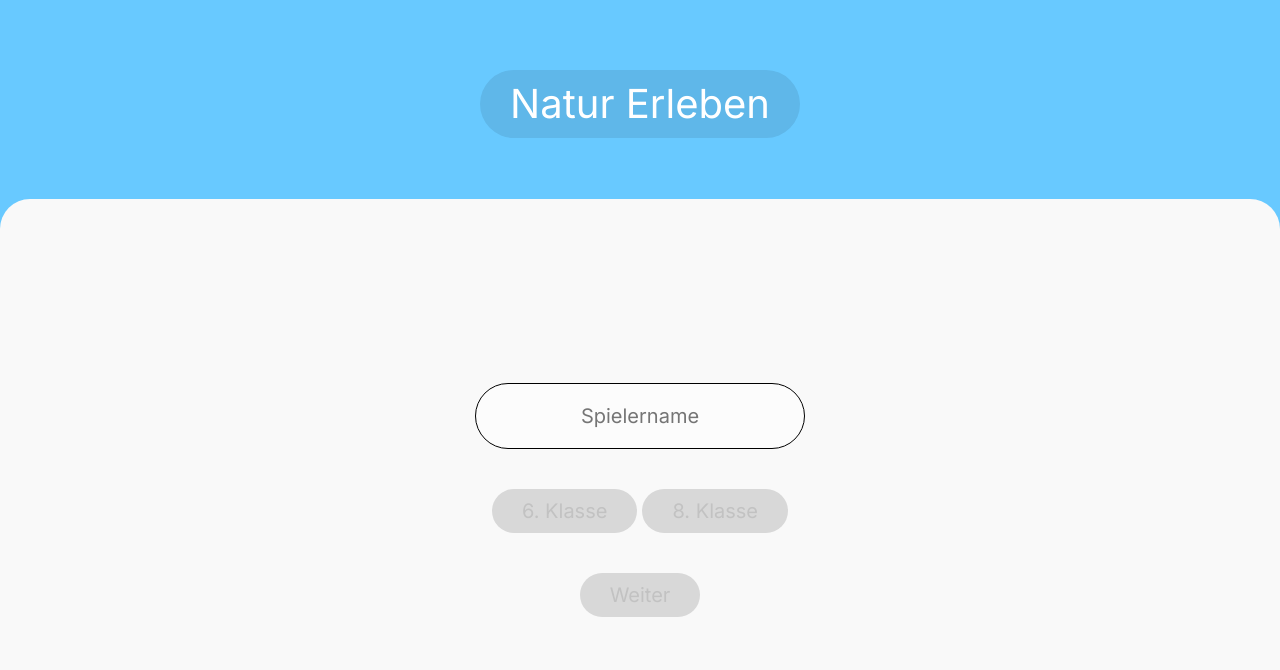
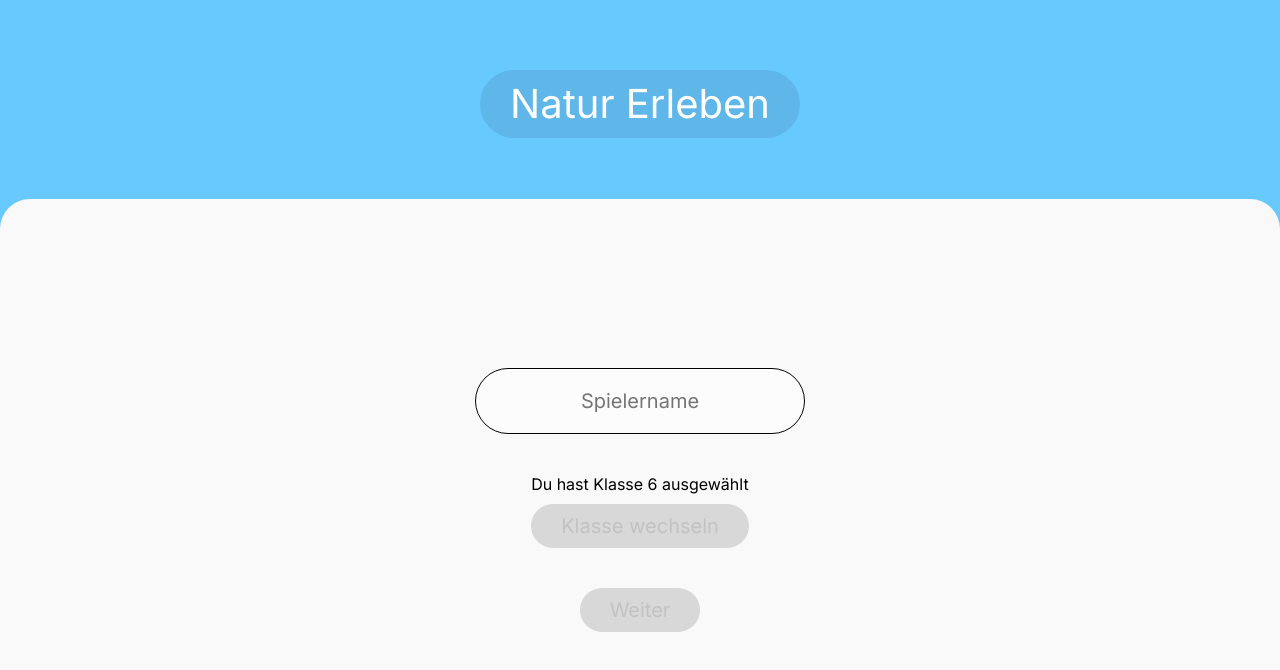
Before and after one commit to BubaInc/natur-erleben, a Next.js app in the folder natur-erleben/: page / in a window 1280 px wide. Both pictures are taken after a click on the button "SPIEL ERÖFFNEN". Shown: the top 670 px of the page. Built offline with nearby package versions, Linux system fonts and the light colour scheme.

Commit message:
grade system

```diff
--- a/natur-erleben/components/Button/Button.tsx
+++ b/natur-erleben/components/Button/Button.tsx
@@ -6,12 +6,14 @@ export default function Button({
   children,
   disabled,
   red,
+  onlyDisabledColoring,
 }: {
   onClick?: MouseEventHandler<HTMLButtonElement>;
   className?: string;
   children?: any;
   disabled?: boolean;
   red?: boolean;
+  onlyDisabledColoring?: boolean;
 }) {
   return (
     <>
@@ -23,9 +25,13 @@ export default function Button({
           font-size: 20px;
           line-height: 24px;
           text-align: center;
-          color: ${disabled ? "#C2C2C2" : "#FFFFFF"};
+          color: ${disabled || onlyDisabledColoring ? "#C2C2C2" : "#FFFFFF"};
 
-          background: ${red ? "red" : disabled ? "#D8D8D8" : "#68c9ff"};
+          background: ${red
+            ? "red"
+            : disabled || onlyDisabledColoring
+            ? "#D8D8D8"
+            : "#68c9ff"};
           border-radius: 50px;
           padding: 10px 30px;
           border: none;
--- a/natur-erleben/pages/index.tsx
+++ b/natur-erleben/pages/index.tsx
@@ -31,14 +31,17 @@ const Home: NextPage = () => {
   type Step = "start" | "create" | "join";
   const [step, setStep] = useState<Step>("start");
 
-  const [sixthGrade, setSixthGrade] = useState(false);
+  const [sixthGrade, setSixthGrade] = useState(true);
 
   // Gets called whenever the user clicks the "continue" button
   const onCreateGameClick = async () => {
     if (step == "create") {
       // Create a new game
       const id = await generateNewGameId();
-      await uploadGameData(id, new GameData(id, playerName, 0, {}));
+      await uploadGameData(
+        id,
+        new GameData(id, playerName, 0, {}, sixthGrade ? "6" : "8")
+      );
       const newPlayer = push(reference("games/" + id + "/players"));
       await set(newPlayer, new Player(playerName, 0, false, "none"));
       init(playerName, id);
@@ -101,11 +104,9 @@ const Home: NextPage = () => {
             error={invalidPlayerName}
           />
           <div className={styles.gradeContainer}>
-            <Button disabled={!sixthGrade} onClick={() => setSixthGrade(true)}>
-              6. Klasse
-            </Button>
-            <Button disabled={sixthGrade} onClick={() => setSixthGrade(false)}>
-              8. Klasse
+            <p>Du hast Klasse {sixthGrade ? "6" : "8"} ausgewählt</p>
+            <Button onClick={() => setSixthGrade(!sixthGrade)}>
+              Klasse wechseln
             </Button>
           </div>
           <SpinnerButton
--- a/natur-erleben/styles/Home.module.css
+++ b/natur-erleben/styles/Home.module.css
@@ -23,5 +23,6 @@
 
 .gradeContainer {
   display: flex;
-  gap: 5px;
+  flex-direction: column;
+  gap: 10px;
 }
--- a/natur-erleben/util/Firebase.ts
+++ b/natur-erleben/util/Firebase.ts
@@ -1,51 +1,59 @@
-import { initializeApp } from "firebase/app"
-import { get, getDatabase, onValue, ref, set } from "firebase/database"
-import { Dispatch, SetStateAction, useEffect, useState } from "react"
+import { initializeApp } from "firebase/app";
+import { get, getDatabase, onValue, ref, set } from "firebase/database";
+import { useState } from "react";
 
 const firebaseConfig = {
   databaseURL:
     "https://natur-erleben-221d4-default-rtdb.europe-west1.firebasedatabase.app/",
-}
+};
 
-export const app = initializeApp(firebaseConfig)
-export const database = getDatabase(app)
+export const app = initializeApp(firebaseConfig);
+export const database = getDatabase(app);
 
 export class GameData {
-  gameId: string
-  host: string
-  stage: number
-  players: any
-  constructor(gameId: string, host: string, stage: number, players: any) {
-    this.gameId = gameId
-    this.host = host
-    this.stage = stage
-    this.players = players
+  gameId: string;
+  host: string;
+  stage: number;
+  players: any;
+  grade: "6" | "8";
+  constructor(
+    gameId: string,
+    host: string,
+    stage: number,
+    players: any,
+    grade: "6" | "8"
+  ) {
+    this.gameId = gameId;
+    this.host = host;
+    this.stage = stage;
+    this.players = players;
+    this.grade = grade;
   }
 }
 
 export class Player {
-  name: string
-  numberCorrect: number
-  ready: boolean
-  answerStatus: "none" | "correct" | "wrong" | "timeout"
+  name: string;
+  numberCorrect: number;
+  ready: boolean;
+  answerStatus: "none" | "correct" | "wrong" | "timeout";
   constructor(
     name: string,
     numberCorrect: number,
     ready: boolean,
     answerStatus: "none" | "correct" | "wrong" | "timeout"
   ) {
-    this.name = name
-    this.numberCorrect = numberCorrect
-    this.ready = ready
-    this.answerStatus = answerStatus
+    this.name = name;
+    this.numberCorrect = numberCorrect;
+    this.ready = ready;
+    this.answerStatus = answerStatus;
   }
 }
 
 export const downloadGameData = async (gameId: string) =>
-  (await get(ref(database, "games/" + gameId))).val() as GameData
+  (await get(ref(database, "games/" + gameId))).val() as GameData;
 
 export const uploadGameData = async (gameId: string, data: GameData) =>
-  await set(ref(database, "games/" + gameId), data)
+  await set(ref(database, "games/" + gameId), data);
 
 export const downloadPlayerData = async (gameId: string, player: string) => {
   return (
@@ -58,8 +66,8 @@ export const downloadPlayerData = async (gameId: string, player: string) => {
           findPlayerId(await downloadGameData(gameId), player)
       )
     )
-  ).val()
-}
+  ).val();
+};
 
 export const uploadPlayerData = async (
   gameId: string,
@@ -75,31 +83,31 @@ export const uploadPlayerData = async (
         findPlayerId(await downloadGameData(gameId), player)
     ),
     data
-  )
+  );
 
-export const reference = (path: string) => ref(database, path)
+export const reference = (path: string) => ref(database, path);
 
 export const findPlayerId = (gameData: GameData, playerName: string) =>
   Object.keys(gameData.players).filter(
     (key) => gameData.players[key].name == playerName
-  )[0]
+  )[0];
 
 export const useSync = <Type>(defaultValue: Type) => {
-  const [state, setState] = useState<Type>(defaultValue)
+  const [state, setState] = useState<Type>(defaultValue);
   async function setup(path: string, onValueChange?: (newValue: Type) => void) {
-    const valueRef = reference(path)
-    const data = await get(valueRef)
-    if (!data.exists()) return
-    setState(data.val())
+    const valueRef = reference(path);
+    const data = await get(valueRef);
+    if (!data.exists()) return;
+    setState(data.val());
     onValue(valueRef, (snapshot) => {
-      if (snapshot.exists()) setState(snapshot.val())
-      if (onValueChange) onValueChange(snapshot.val())
-    })
+      if (snapshot.exists()) setState(snapshot.val());
+      if (onValueChange) onValueChange(snapshot.val());
+    });
   }
-  return { state: state, setup: setup }
-}
+  return { state: state, setup: setup };
+};
 
 export const path = (...elements: string[]) =>
   elements.reduce((previous, current, i) =>
     i == 0 ? current : previous + "/" + current
-  )
+  );
```
Also changed, not shown: natur-erleben/pages/stage.tsx (+11 -3 lines).
